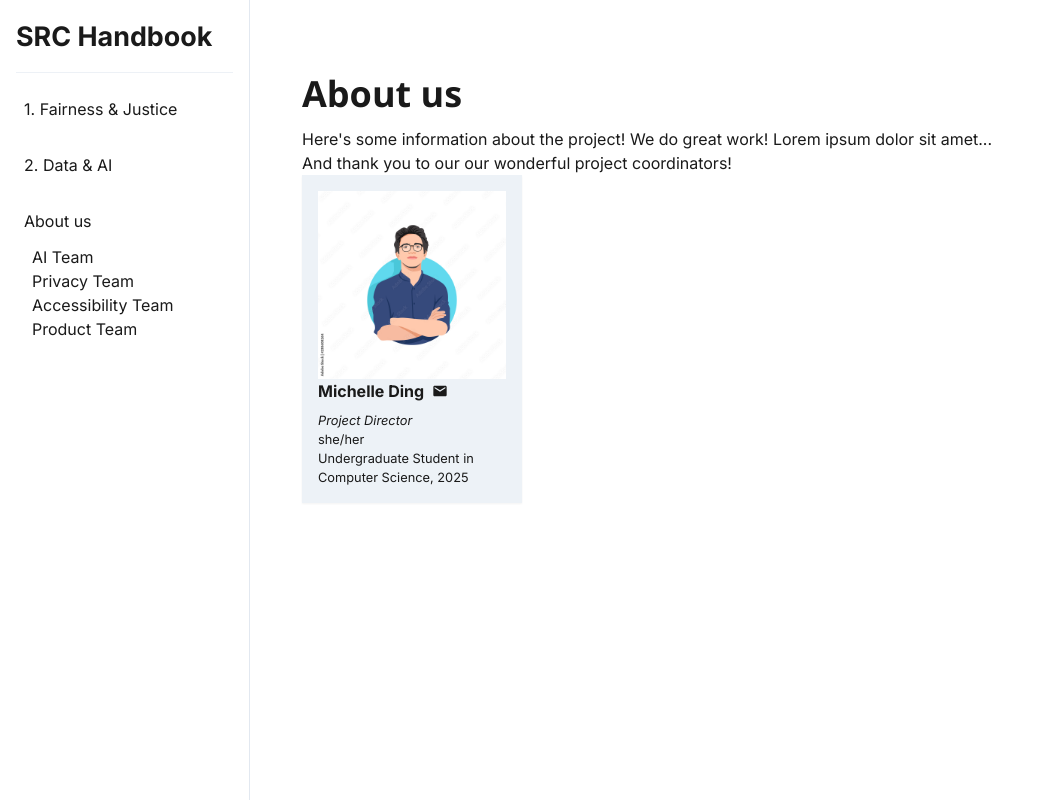
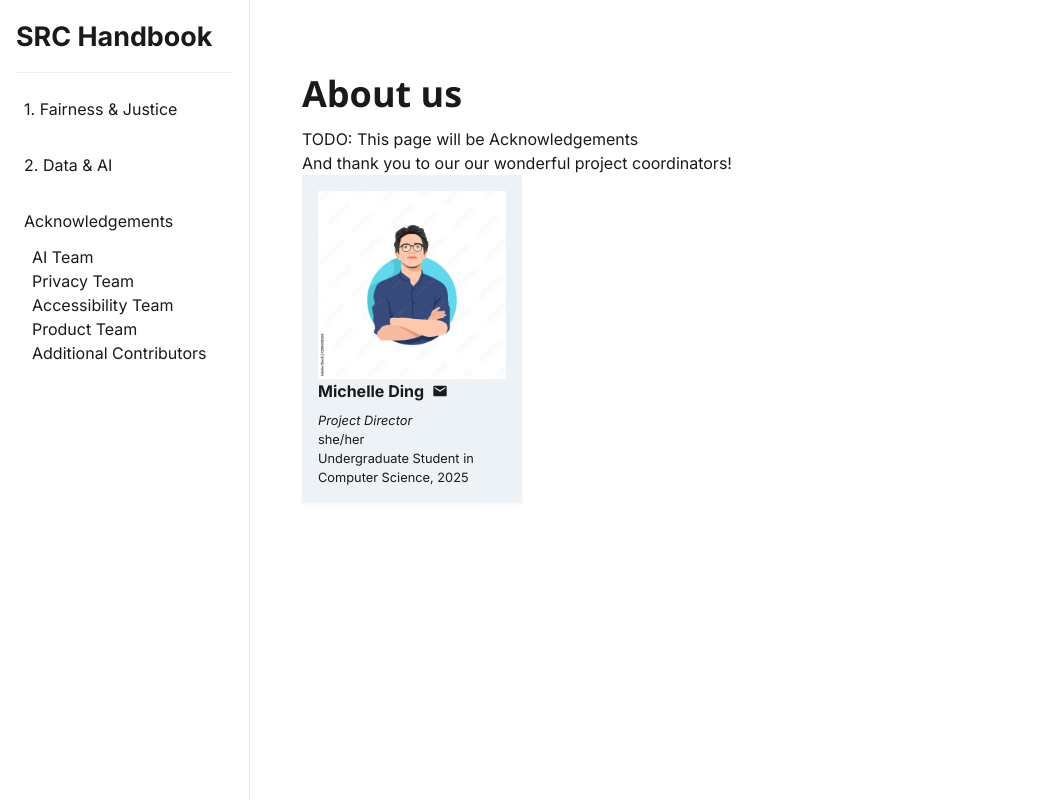
Before and after one commit to SRC-Handbook-Infrastructure-Team/srch-s25, a React (Vite) app in the folder srch-website/: page /srch-s25/acknowledgements in a window 1280 px wide. Shown: the whole page, without its empty margins (0-1038 px from the left). Built offline with nearby package versions, Linux system fonts and the light colour scheme.

Commit message:
minor changes

```diff
--- a/srch-website/src/App.jsx
+++ b/srch-website/src/App.jsx
@@ -1,13 +1,13 @@
-import { useState } from 'react'
-import './App.css'
+import { useState } from "react";
+import "./App.css";
 
-import { ChakraProvider } from '@chakra-ui/react'
-import { BrowserRouter, Routes, Route } from 'react-router-dom'
-import theme from './theme'
-import NavBar from './components/NavBar'
-import MarkdownPage from './pages/MarkdownPage'
-import Home from './pages/Home'
-import {About, AboutTeam} from './pages/About'
+import { ChakraProvider } from "@chakra-ui/react";
+import { BrowserRouter, Routes, Route } from "react-router-dom";
+import theme from "./theme";
+import NavBar from "./components/NavBar";
+import MarkdownPage from "./pages/MarkdownPage";
+import Home from "./pages/Home";
+import { Acknowledgements, Team } from "./pages/Acknowledgements";
 
 function App() {
   return (
@@ -18,27 +18,29 @@ function App() {
           <Route path="/" element={<Home />} />
           <Route path="/:fileId" element={<MarkdownPage />} />
           {/* TODO: fix these paths*/}
-          <Route path="/acknowledgements" element={<About />} />
-          <Route
-            path="/acknowledgements/ai"
-            element={<AboutTeam teamName="ai" />}
-          />
+          <Route path="/acknowledgements" element={<Acknowledgements />} />
+          <Route path="/acknowledgements/ai" element={<Team teamName="ai" />} />
           <Route
             path="/acknowledgements/privacy"
-            element={<AboutTeam teamName="privacy" />}
+            element={<Team teamName="privacy" />}
           />
           <Route
             path="/acknowledgements/accessibility"
-            element={<AboutTeam teamName="accessibility" />}
+            element={<Team teamName="accessibility" />}
           />
           <Route
             path="/acknowledgements/product"
-            element={<AboutTeam teamName="product" />}
+            element={<Team teamName="product" />}
           />
+          <Route
+            path="/acknowledgements/additional"
+            element={<Team teamName="additional" />}
+          />
+          {/* TODO: Add additional contributors for this...  */}
         </Routes>
       </BrowserRouter>
     </ChakraProvider>
   );
 }
 
-export default App
+export default App;
--- a/srch-website/src/components/NavBar.jsx
+++ b/srch-website/src/components/NavBar.jsx
@@ -225,7 +225,7 @@ function NavBar() {
         <Box mb={2}>
           {/* */}
           <Link to="/acknowledgements">
-            <Text p={2}>About us</Text>
+            <Text p={2}>Acknowledgements</Text>
           </Link>
           <VStack align="stretch" pl={4} mt={1} spacing={0}>
             <Link to="/acknowledgements/ai">
@@ -240,6 +240,9 @@ function NavBar() {
             <Link to="/acknowledgements/product">
               <Text>Product Team</Text>
             </Link>
+            <Link to="/acknowledgements/additional">
+              <Text>Additional Contributors</Text>
+            </Link>
           </VStack>
         </Box>
       </VStack>
--- a/srch-website/src/pages/About.jsx
+++ b/srch-website/src/pages/Acknowledgements.jsx
@@ -6,19 +6,15 @@ import {
   SimpleGrid,
   Link,
   Flex,
-  UnorderedList,
-  OrderedList,
-  ListItem,
   Box,
-  Code,
   Image,
-  Button,
 } from "@chakra-ui/react";
-import team from "../team.json"
-
+import team from "../team.json";
 
 function TeamGrid({ filteredTeam }) {
   return (
+    // TODO: fix this for mobile, honestly fix everything for mobile
+    // TODO: add a past members section
     <SimpleGrid columns={4} spacing={4}>
       {/* Map through photo cards */}
       {filteredTeam.map((member) => (
@@ -54,40 +50,41 @@ function TeamGrid({ filteredTeam }) {
   );
 }
 
-function About() {
-    const onlyLeaders = team.filter((member) => member.team == "N/A")
+function Acknowledgements() {
+  const onlyLeaders = team.filter((member) => member.team == "N/A");
   // TODO: need to add Michelle and them here
+  //   TODO: external link for website, linkedin icon for linkedin
   return (
     <div style={{ padding: "20px", marginLeft: "250px" }}>
-      <Heading as="h1" size="xl" mt={5} mb={3}>About us</Heading>
-      <Text>
-        Here's some information about the project! We do great work! Lorem ipsum
-        dolor sit amet...
-      </Text>
+      <Heading as="h1" size="xl" mt={5} mb={3}>
+        About us
+      </Heading>
+      <Text>TODO: This page will be Acknowledgements</Text>
       <Text>And thank you to our our wonderful project coordinators!</Text>
-      <TeamGrid filteredTeam={onlyLeaders}/>
+      <TeamGrid filteredTeam={onlyLeaders} />
     </div>
   );
 }
 
-function AboutTeam({ teamName }){
-    console.log(team)
+function Team({ teamName }) {
+  console.log(team);
   const filteredTeam = team.filter((member) => member.team === teamName);
+  const isActive = filteredTeam.filter((member) => member.isActive);
 
   const nameToTitleMap = {
-        "ai" : "AI",
-        "privacy" : "Privacy",
-        "accessibility" : "Accessibility",
-        "product" : "Product"
-    }
+    ai: "AI",
+    privacy: "Privacy",
+    accessibility: "Accessibility",
+    product: "Product",
+  };
   return (
     <div style={{ padding: "20px", marginLeft: "250px" }}>
       <Heading as="h1" size="xl" mt={5} mb={3}>
         Meet the {nameToTitleMap[teamName]} team!
       </Heading>
-        <TeamGrid filteredTeam={filteredTeam}/>
+      <TeamGrid filteredTeam={filteredTeam} />
     </div>
   );
 }
 
-export {About, AboutTeam};
+export { Acknowledgements, Team };
```
Lines whose indentation alone changed are shown as unchanged.
